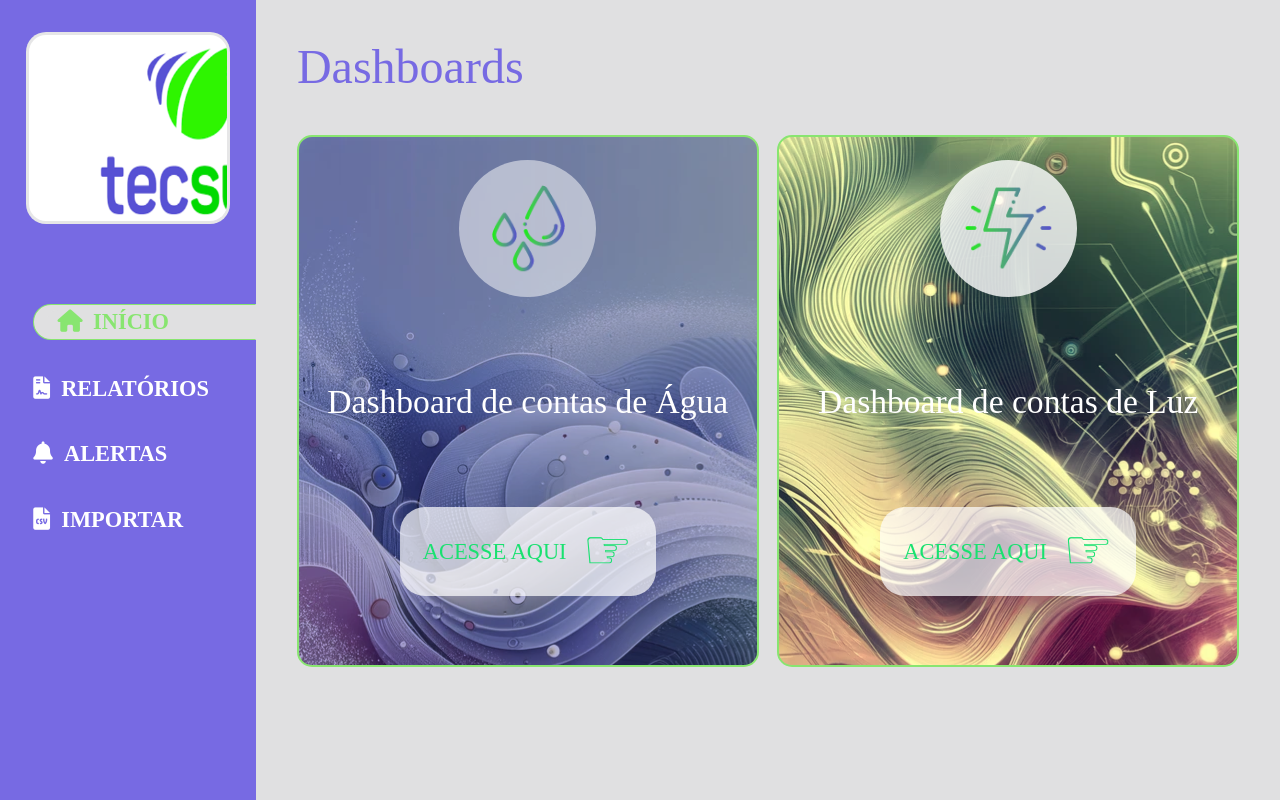
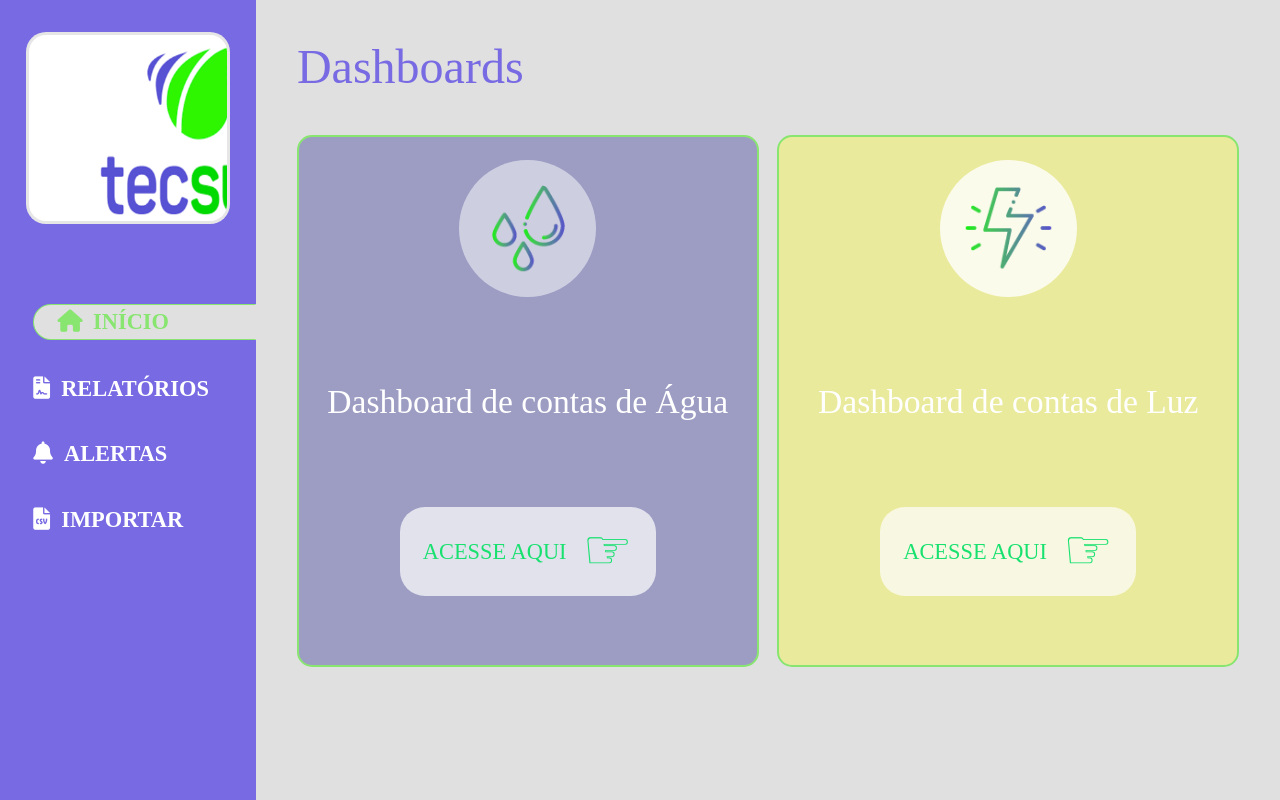
Before and after one commit to quarks-team/projeto_integrador_tecsus_frontend, a Vue app: page / in a window 1280 px wide. Built offline with nearby package versions, Linux system fonts and the light colour scheme; a web font is replaced by a local one.

Commit message:
hotfix:Style home

```diff
--- a/src/components/DashAgua.vue
+++ b/src/components/DashAgua.vue
@@ -54,7 +54,7 @@ export default {
   border: 2px solid #88e570;
   box-shadow: 2% 2% 50% 5% #c0c0c0;
   border-radius: 15px;
-  background-image: url('../assets/dash_card_bg/bg_agua1.webp');
+  /* background-image: url('../assets/dash_card_bg/bg_agua1.webp'); */
   background-color: rgba(0, 0, 128, 0.3);
   background-blend-mode: multiply;
 }
--- a/src/components/DashLuz.vue
+++ b/src/components/DashLuz.vue
@@ -55,7 +55,7 @@ export default {
   box-shadow: 2% 2% 50% 5% #c0c0c0;
   border-radius: 15px;
   position: relative;
-  background-image: url('../assets/dash_card_bg/bg_luz2.webp');
+  /* background-image: url('../assets/dash_card_bg/bg_luz2.webp'); */
   background-color: rgba(255, 255, 0, 0.6);
   background-blend-mode: multiply;
 }
```
